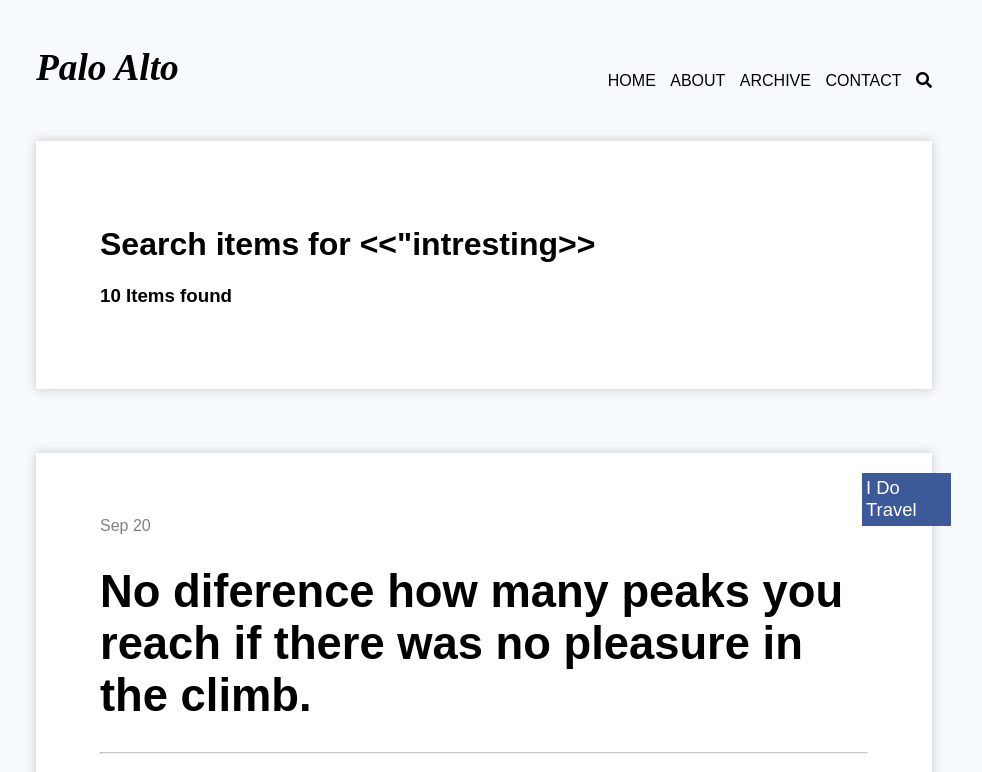
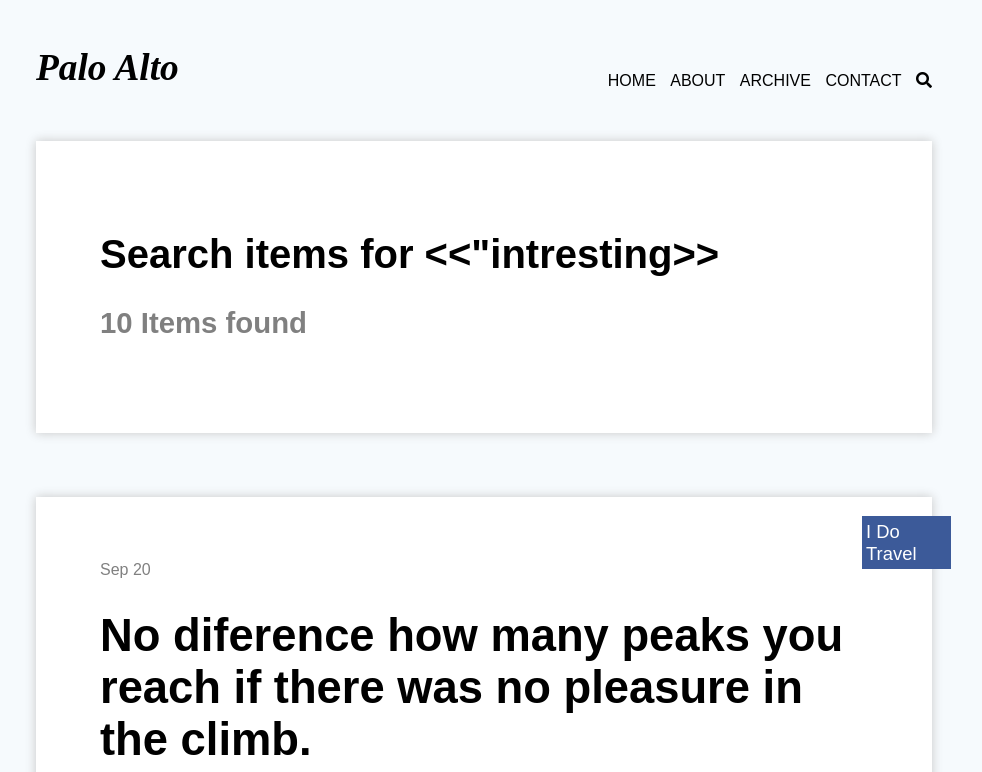
Before and after one commit to StefanSmiljkic/PaloAlto, a plain HTML site: page intresting.html in a window 1280 px wide. Shown: the top 772 px of the page, without its empty margins (156-1138 px from the left). Drawn offline with Linux system fonts and the light colour scheme.

Commit message:
Update style.css

```diff
--- a/style.css
+++ b/style.css
@@ -334,7 +334,13 @@ footer{
 .footerSocialNetworkButtons>a:hover{
 	color: red;
 }
-
+#searchResultHeading{
+  font-size: 30pt;
+}
+#searchResultHeading2{
+  font-size: 22pt;
+  color: gray;
+}
 *{
 	box-sizing: border-box;
 }
```
